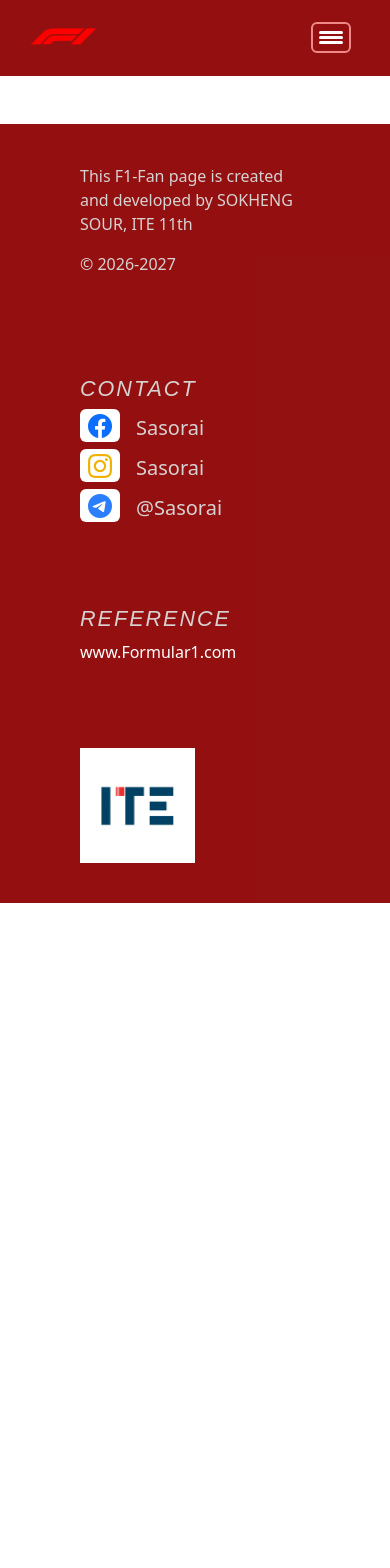
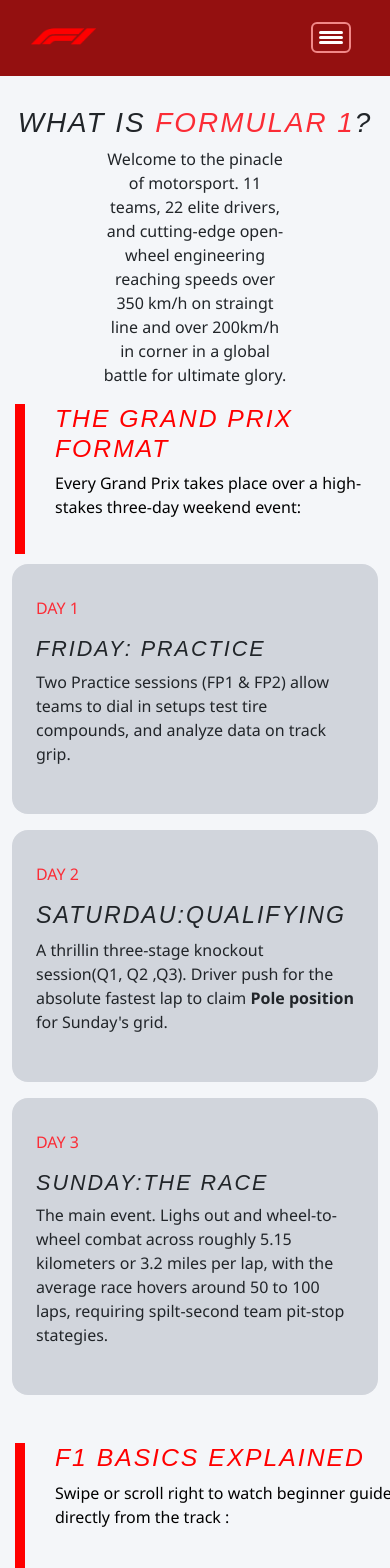
Before and after one commit to SOUR-SOKHENG/F1_Fan, a React (Vite) app: page /F1_Fan/About in a window 390 px wide. Shown: the top 1568 px of the page. Before the commit the page ends 903 px from the top, so only its background shows below. Built offline with nearby package versions, Linux system fonts and the light colour scheme.

Commit message:
what is F1

```diff
--- a/src/assets/Components/About.jsx
+++ b/src/assets/Components/About.jsx
@@ -1,8 +1,62 @@
 import React from 'react'
-
+import './Css/OverAll.css'
+import './Css/About.css'
 const About = () => {
   return (
-    <div></div>
+    <div className='Big-box'>
+      <article className='container-fluid text-center article1'>
+         <span><h1>WHAT IS <span className=' text-red-500'>FORMULAR 1</span>?</h1></span>
+          <p className=' w-1/2 mx-auto text-center'>Welcome to the pinacle of motorsport. 11 teams, 22 elite drivers, and cutting-edge open-wheel engineering reaching speeds over 350 km/h on straingt line and over 200km/h in corner in a global battle for ultimate glory.</p>
+      </article>
+      <article className='Title-section mt-5'>
+          <h2>THE GRAND PRIX FORMAT</h2>
+          <p>Every Grand Prix takes place over a high-stakes three-day weekend event:</p>
+      </article>
+      <section className='container-fluid grid grid-cols-1 sm:grid-cols-1 lg:grid-cols-3 gap-3'>
+        <div className='box px-6 py-8 bg-gray-300 rounded-4'>
+          <p className='text-red-500'>DAY 1</p>
+          <h4>FRIDAY: PRACTICE</h4>
+          <p>Two Practice sessions (FP1 & FP2) allow teams to dial in setups test tire compounds, and analyze data on track grip.</p>
+        </div>
+        <div className='box box px-6 py-8 bg-gray-300 rounded-4'>
+          <p className='text-red-500'>DAY 2</p>
+          <h3>SATURDAU:QUALIFYING</h3>
+          <p>A thrillin three-stage knockout session(Q1, Q2 ,Q3). Driver push for the absolute fastest lap to claim <span className=' fw-bolder'> Pole position</span> for Sunday's grid.</p>
+        </div>
+        <div className='box box px-6 py-8 bg-gray-300 rounded-4'>
+          <p className='text-red-500'>DAY 3</p>
+          <h4>SUNDAY:THE RACE</h4>
+          <p>The main event. Lighs out and wheel-to-wheel combat across roughly 5.15 kilometers or 3.2 miles per lap, with the average race hovers around 50 to 100 laps, requiring spilt-second team pit-stop stategies. </p>
+        </div>
+      </section>
+
+      <article className='Title-section mt-5'>
+          <h2>F1 BASICS EXPLAINED</h2>
+          <p>Swipe or scroll right to watch beginner guides directly from the track :</p>
+      </article>
+      <section className='container-fluid w-100 h-auto flex overflow-x-auto scrollbar-thin gap-4 pb-4'>
+        <div className='box p-4 bg-gray-300 rounded-4  shrink-0 w-full sm:w-[calc(50%-12px)] lg:w-[calc(25%-12px)]'>
+          <iframe className='w-full aspect-video rounded-4 ' src="https://www.youtube.com/embed/eksv7obPEsw" title="F1&#39;s New Rules for 2026 Explained" frameBorder="0" allow="accelerometer; autoplay; clipboard-write; encrypted-media; gyroscope; picture-in-picture; web-share" referrerpolicy="strict-origin-when-cross-origin" allowfullscreen></iframe>
+          <p className='text-gray-600 mt-3 fw-bolder'>2026 Regulations Guide</p>
+        </div>
+        <div className='box p-4 bg-gray-300 rounded-4  shrink-0 w-full sm:w-[calc(50%-12px)] lg:w-[calc(25%-12px)]' >
+          <iframe className='w-full aspect-video rounded-4' src="https://www.youtube.com/embed/E__Yxf21EV8" title="Formula 1 Pit Stops EXPLAINED | Fasterclass" frameborder="0" allow="accelerometer; autoplay; clipboard-write; encrypted-media; gyroscope; picture-in-picture; web-share" referrerpolicy="strict-origin-when-cross-origin" allowfullscreen></iframe>
+          <p className='text-gray-600 mt-3 fw-bolder'>How Pit Stops Work</p>
+        </div>
+        <div className=' box p-4 bg-gray-300 rounded-4  shrink-0 w-full sm:w-[calc(50%-12px)] lg:w-[calc(25%-12px)]'>
+          <iframe className=' w-full aspect-video rounded-4' src="https://www.youtube.com/embed/drEjTIp-8V0" title="How does F1 Qualifying work?" frameBorder="0" allow="accelerometer; autoplay; clipboard-write; encrypted-media; gyroscope; picture-in-picture; web-share" referrerpolicy="strict-origin-when-cross-origin" allowfullscreen></iframe>
+          <p className='text-gray-600 mt-3 fw-bolder'>Understanding qualifying</p>
+        </div>
+        <div className=' box p-4 bg-gray-300 rounded-4  shrink-0 w-full sm:w-[calc(50%-12px)] lg:w-[calc(25%-12px)]'>
+          <iframe className='w-full aspect-video rounded-4' src="https://www.youtube.com/embed/VIFCbG2vAlU" title="What are F1 Sprint Races and how do they work?" frameBorder="0" allow="accelerometer; autoplay; clipboard-write; encrypted-media; gyroscope; picture-in-picture; web-share" referrerpolicy="strict-origin-when-cross-origin" allowfullscreen></iframe>
+          <p className='text-gray-600 mt-3 fw-bolder'>Understanding Sprint Race</p>
+        </div>
+        <div className=' box p-4 bg-gray-300 rounded-4  shrink-0 w-full sm:w-[calc(50%-12px)] lg:w-[calc(25%-12px)]'>
+          <iframe className=' w-full aspect-video rounded-4' src="https://www.youtube.com/embed/YOha7BudrdQ" title="F1 Tyre Compounds Explained" frameBorder="0" allow="accelerometer; autoplay; clipboard-write; encrypted-media; gyroscope; picture-in-picture; web-share" referrerpolicy="strict-origin-when-cross-origin" allowfullscreen></iframe>
+          <p className='text-gray-600 mt-3 fw-bolder'>Tired Compounds Explained</p>
+        </div>
+      </section>
+    </div>
   )
 }
 
--- /dev/null
+++ b/src/assets/Components/Css/About.css
@@ -0,0 +1,18 @@
+.Title-section{
+    color: red;
+    border-left: 10px solid red;
+    margin-left: 15px;
+    padding-left: 30px;
+    font-weight: 600;
+    & p{
+        color: black;
+        font-weight: 100;
+    }
+}
+@media (max-width: 640px){
+    .Title-section{
+        width: full;
+        height: 150px;
+        margin-bottom: 10px;
+    }
+}
--- a/src/assets/Components/Css/Home.css
+++ b/src/assets/Components/Css/Home.css
@@ -108,5 +108,7 @@
     .Current-Leader:hover{
         transform: scale(1);
     }
-
+    .Race-icon:hover{
+        transform: scale(1);
+    }
 }
--- a/src/assets/Components/Css/Overall.css
+++ b/src/assets/Components/Css/Overall.css
@@ -159,8 +159,12 @@
     }
     .toggle:checked ~ .menu {
         display: flex;
-
-}
+    }
+    .Footer{
+        overflow:hidden;
+        width: 100%;
+        font-size: 10px;
+    }
 }
 
 main {
@@ -184,4 +188,11 @@
     height: 100px;
     background-color:  rgba(142, 3, 3, 0.944) ;
     color: rgb(214, 210, 210);
+    .box{
+        padding: 3px 15px ;
+    }
+    .box-pic{
+        width: 25px;
+        height: 25px;
+    }
 }
--- a/src/assets/Components/Footer.jsx
+++ b/src/assets/Components/Footer.jsx
@@ -30,7 +30,7 @@
           <a href="https://www.formula1.com" className='text-decoration-none text-white'>www.Formular1.com</a>
         </div>
         <div className='box px-20 py-10 '>
-          <img className='w-50 h-100' src={ITE} alt="" />
+          <img className='box-pic w-50 h-100' src={ITE} alt="" />
         </div>
         </section>
     </div>
```
Also changed, not shown: src/assets/Components/Home.jsx (+27 -18 lines).
